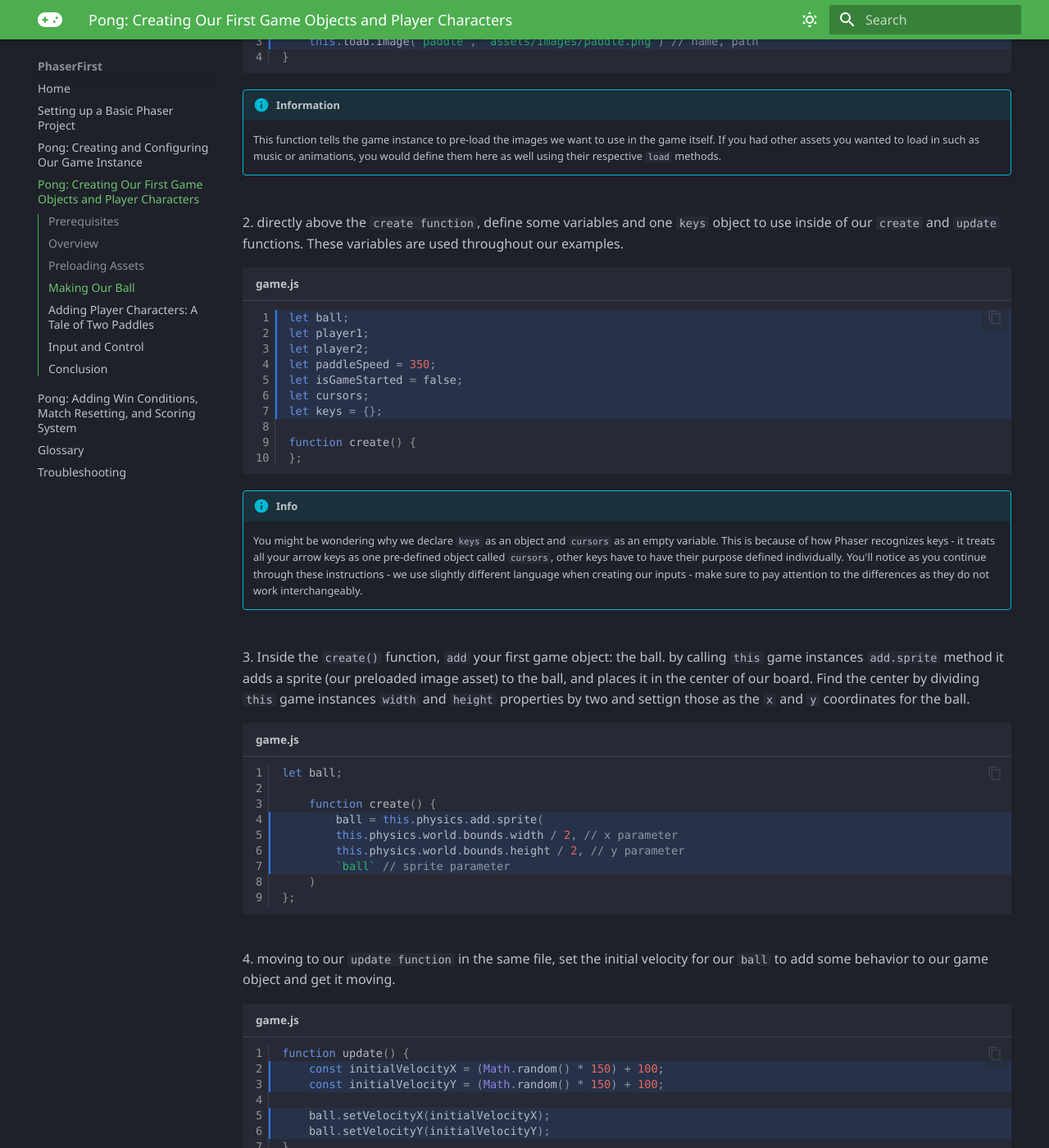
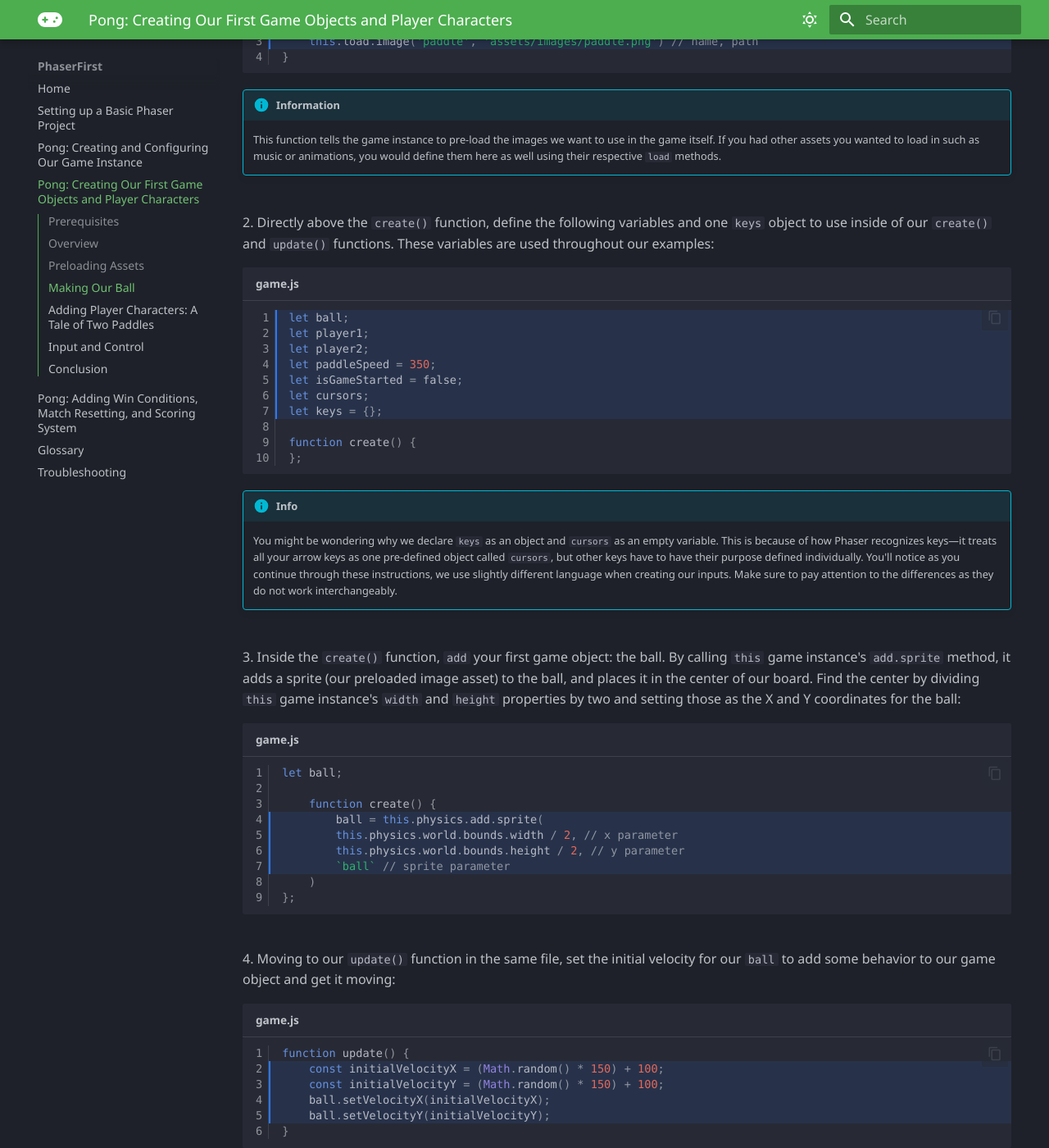
Before and after one commit to ndgeniebla/phaser-mkdocs, an MkDocs documentation site: the page built from docs/03-creating-game-objects.md, in a window 1280 px wide and 1400 px high, scrolled down 897 px. Shown: the whole window at 82% size. Built offline with MkDocs 1.6.1 and Material for MkDocs 9.7.7, drawn with Linux system fonts in a browser that asks for light colours; emoji names are drawn with the system emoji font; some web fonts are replaced; some of the changed text lies outside the part shown.

Commit message:
final edits

````diff
--- a/docs/03-creating-game-objects.md
+++ b/docs/03-creating-game-objects.md
@@ -18,7 +18,7 @@ Now that we have our game instance, it's time to add some game assets to give ou
 ## Making Our Ball
 
 <br>
-1. Inside the `preload` function defined inside of `src/game.js` add two function calls to `this` game instances `load.image()` method with the following name parameter and path path paramater.
+1. Inside the `preload` function defined inside of `src/game.js` add two function calls to `this` game instance's `load.image()` method with the following name and path parameter:
 
 ```JS title="game.js" linenums="1" hl_lines="2-3"
 
@@ -34,7 +34,7 @@ function preload() {
     This function tells the game instance to pre-load the images we want to use in the game itself. If you had other assets you wanted to load in such as music or animations, you would define them here as well using their respective `load` methods.
 
 <br>
-2. directly above the `create function`, define some variables and one `keys` object to use inside of our `create` and `update` functions. These variables are used throughout our examples.
+2. Directly above the `create()` function, define the following variables and one `keys` object to use inside of our `create()` and `update()` functions. These variables are used throughout our examples:
 
 ```JS title="game.js" linenums="1" hl_lines="1-7"
 
@@ -55,10 +55,10 @@ function create() {
 
 !!! Info "Info"
 
-    You might be wondering why we declare `keys` as an object and `cursors` as an empty variable. This is because of how Phaser recognizes keys - it treats all your arrow keys as one pre-defined object called `cursors`, other keys have to have their purpose defined individually. You'll notice as you continue through these instructions - we use slightly different language when creating our inputs - make sure to pay attention to the differences as they do not work interchangeably.
+    You might be wondering why we declare `keys` as an object and `cursors` as an empty variable. This is because of how Phaser recognizes keys—it treats all your arrow keys as one pre-defined object called `cursors`, but other keys have to have their purpose defined individually. You'll notice as you continue through these instructions, we use slightly different language when creating our inputs. Make sure to pay attention to the differences as they do not work interchangeably.
 
 <br>
-3. Inside the `create()` function, `add` your first game object: the ball. by calling `this` game instances `add.sprite` method it adds a sprite (our preloaded image asset) to the ball, and places it in the center of our board. Find the center by dividing `this` game instances `width` and `height` properties by two and settign those as the `x` and `y` coordinates for the ball.
+3. Inside the `create()` function, `add` your first game object: the ball. By calling `this` game instance's `add.sprite` method, it adds a sprite (our preloaded image asset) to the ball, and places it in the center of our board. Find the center by dividing `this` game instance's `width` and `height` properties by two and setting those as the X and Y coordinates for the ball:
 
 ```JS title="game.js" linenums="1" hl_lines="4-7"
 
@@ -75,14 +75,13 @@ let ball;
 ```
 
 <br>
-4. moving to our `update function` in the same file, set the initial velocity for our `ball` to add some behavior to our game object and get it moving.
+4. Moving to our `update()` function in the same file, set the initial velocity for our `ball` to add some behavior to our game object and get it moving:
 
-```JS title="game.js" linenums="1" hl_lines="2-3 5-6"
+```JS title="game.js" linenums="1" hl_lines="2-5"
 
 function update() {
     const initialVelocityX = (Math.random() * 150) + 100;
     const initialVelocityY = (Math.random() * 150) + 100;
-
     ball.setVelocityX(initialVelocityX);
     ball.setVelocityY(initialVelocityY);
 }
@@ -90,12 +89,12 @@ function update() {
 ```
 
 <br>
-5. To ensure the balls location only `updates` when the game is started, add an `if` statement that contains all the code inside of our `update function`. Inside this if statement, reference our `isGameStarted` variable.
+5. To ensure the balls location only `updates` when the game is started, add an `if` statement that contains all the code inside of our `update()` function. Inside this `if` statement, reference our `isGameStarted` variable:
 
 
-```JS title="game.js" linenums="1" hl_lines="2 8"
+```JS title="game.js" linenums="1" hl_lines="2 7"
 
-function function update() {
+function update() {
     if (!isGameStarted) {
         const initialVelocityX = (Math.random() * 150) + 100;
         const initialVelocityY = (Math.random() * 150) + 100;
@@ -129,7 +128,7 @@ function function update() {
 
 
 <br>
-7. Currently, our `ball` simply continues in one direction until it dissapears off the edge of the screen. Call the `setCollideWorldBounds` method on our `ball` to let the game know this element should detect colliding with the edge of our screen.
+7. Currently, our `ball` simply continues in one direction until it dissapears off the edge of the screen. Call the `setCollideWorldBounds` method on the `ball` to let the game know this element should detect colliding with the edge of our screen:
 
 ```JS title="game.js" linenums="1" hl_lines="6"
 function create() {
@@ -145,7 +144,7 @@ function create() {
 ```
 
 <br>
-8. Now that the `ball` is colliding, give it some bounce. Call `setBounce` on the `ball` variable to let the game know that when it does collide with something- it should bounce off instead of sticking to it.
+8. Now that the `ball` is colliding, give it some bounce. Call `setBounce` on the `ball` variable to let the game know that when it does collide with something—it should bounce off instead of sticking to it:
 
 ```JS title="game.js" linenums="1"  hl_lines="7"
 function create() {
@@ -163,7 +162,7 @@ function create() {
 
 ## Adding Player Characters: A Tale of Two Paddles
 
-1. Call the `this` game instances `physics.add.sprite` method inside of the `create` function. When declaring our players, it's important to remember that we won't want our paddles to be pressed up against the edge of the screen. To do this, offset the paddles `x` and `y` parameters.
+1. Call the `this` game instance's `physics.add.sprite` method inside of the `create()` function. When declaring our players, it's important to remember that we don't want our paddles to be pressed up against the edge of the screen. To do this, offset the paddles `x` and `y` parameters as well:
 
 
 ```JS title="game.js" linenums="1" hl_lines="9-13 15-19"
@@ -293,7 +292,7 @@ function create() {
 ## Input and Control
 
 <br>
-1. Inside our `create function`, call `this` game instances `input.keybord.addKey` and `this.input.keyboard.createCursorKeys` to add these keys to our gameInstance. This lets it know to watch these keys for events.
+1. Inside our `create()` function, call `this` game instance's `input.keyboard.addKey` and `this.input.keyboard.createCursorKeys` to add these keys to our game instance. This lets the game know to watch these keys for events:
 
 ``` JS title="game.js" linenums="1" hl_lines="4-5 9"
 
@@ -311,7 +310,7 @@ function create() {
 ```
 
 <br>
-2. Inside our `update` function, we are going to tell the game what to do when these `cursors` or `keys` are pressed and what to do when they are not. We can do so using `if` statements wrapped around some behavior for our paddles. In this case, we will make it so that triggering these events causes our paddles to gain or lose velocity. Add the if statements.
+2. Inside our `update()` function, we are going to tell the game what to do when these `cursors` or `keys` are pressed and what to do when they are not. We can do so using `if` statements wrapped around some behavior for our paddles. In this case, we will make it so that triggering these events causes our paddles to gain or lose velocity. Add the `if` statements:
 
 
 ``` JS title="game.js" linenums="1" hl_lines="4-6 8-10 12-14 16-18"
@@ -409,11 +408,11 @@ function update() {
 
 !!! Example "Experiment"
 
-    Try playing with the speed of the ball by adding or decreasing its max and min velocity. Notice how when the max velocity is higher, it can put the players in unwinnable situations- where the paddle moves to slowly to meet the ball. How about when it moves slowly? The game gets easier. By changing these values, we can increase and decrease the difficulty of our game!
+    Try playing with the speed of the ball by increasing or decreasing its maximum and minimum velocity. Notice how when the max velocity is higher, it can put the players in unwinnable situations where the paddle moves to slowly to meet the ball. How about when it moves slowly? The game gets easier. By changing these values, we can increase and decrease the difficulty of our game!
 
 !!! Success "Success"
 
-    If you have followed along with the tutorial so far, you should currently have a verson of pong that has two controllable paddles using the S and W keys for one player and the up and down arrows for another.
+    If you have followed along with the tutorial so far, you should currently have a version of Pong that has two controllable paddles using the S and W keys for one player and the Up and Down arrows for the other.
 
     ??? Abstract "Code"
         ```JS title="game.js" linenums="1"
@@ -537,6 +536,6 @@ By the end of this section, you will have learned the following:
 - How to give game objects collision properties
 - How to create input to control game objects
 
-Well done :partying_face:! Now you can move onto the next step:
+Well done! :partying_face: Now you can move onto the next step:
 
 **[Adding Win Conditions, Math Resetting, and Score Systems](04-final-features.md)**
````
Also changed, not shown: other parts of docs/03-creating-game-objects.md (+12 -12 lines), docs/02-configuring-creating-game-instance.md (+1 -1 lines), docs/04-final-features.md (+1 -1 lines), docs/glossary.md (+8 -8 lines), docs/index.md (+2 -2 lines).
